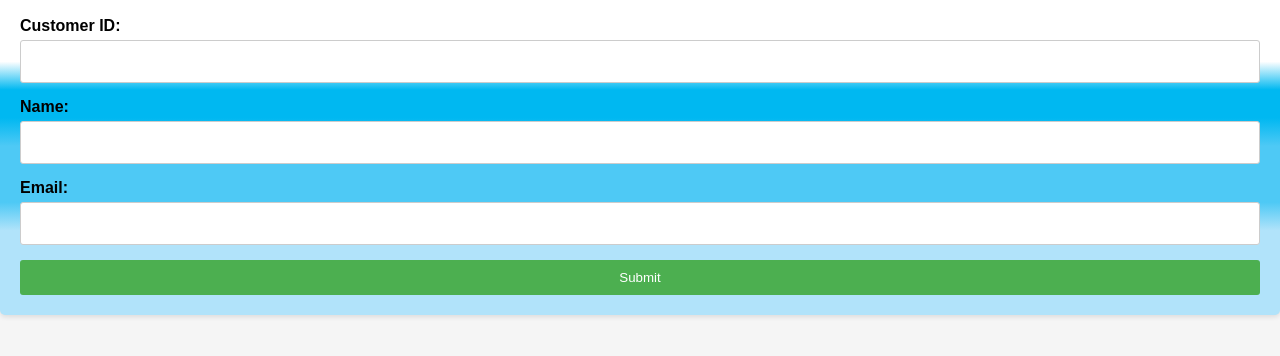
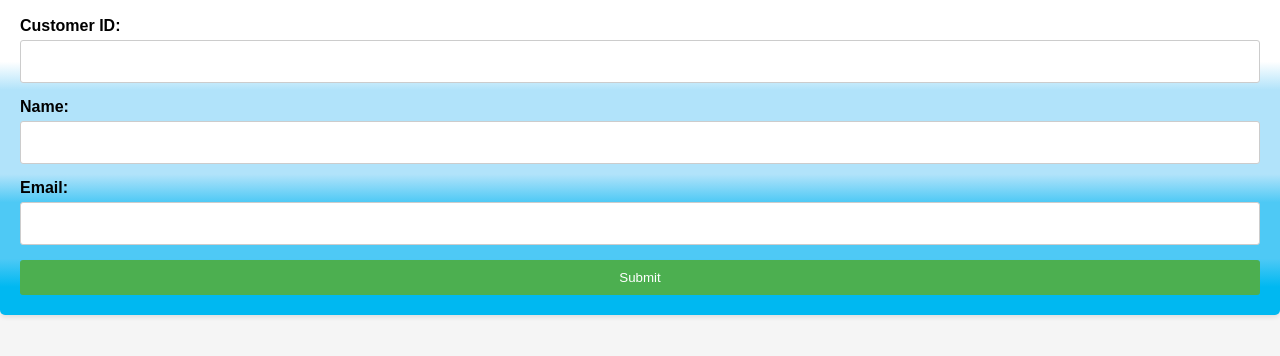
Before and after one commit to chongang/repoDalireWaterServices, a plain HTML site: page Test.html in a window 1280 px wide. Shown: the part 268-624 px from the top of the page. Drawn offline with Linux system fonts and the light colour scheme.

Commit message:
Update style.css

```diff
--- a/ref/style.css
+++ b/ref/style.css
@@ -40,7 +40,7 @@ body {
   hight: 100%;
 
   background-color: #eefbeb; /* For browsers that do not support gradients */
-  background-image: linear-gradient(0deg, #b1e3fa,#b1e3fa,#b1e3fa,#b1e3fa,  #4ec9f5,#4ec9f5,#4ec9f5,   #00b8f1, #00b8f1, #ffffff,#ffffff,#ffffff,#ffffff,#ffffff);
+  background-image: linear-gradient(0deg, #00b8f1, #00b8f1,#4ec9f5,#4ec9f5,#4ec9f5,  #b1e3fa,#b1e3fa,#b1e3fa,#b1e3fa,  #ffffff,#ffffff,#ffffff,#ffffff,#ffffff);
 
   font-color:#237fa5;
 }
```
